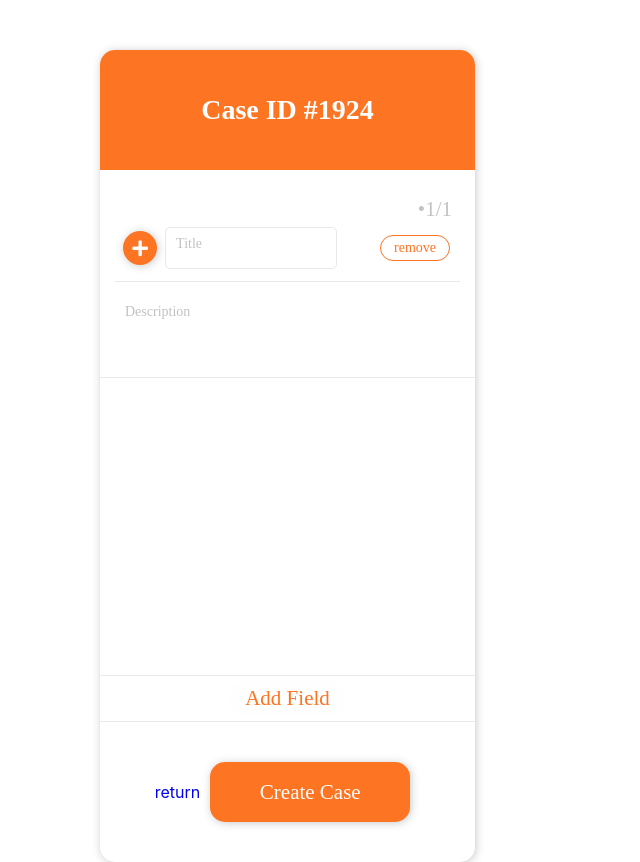
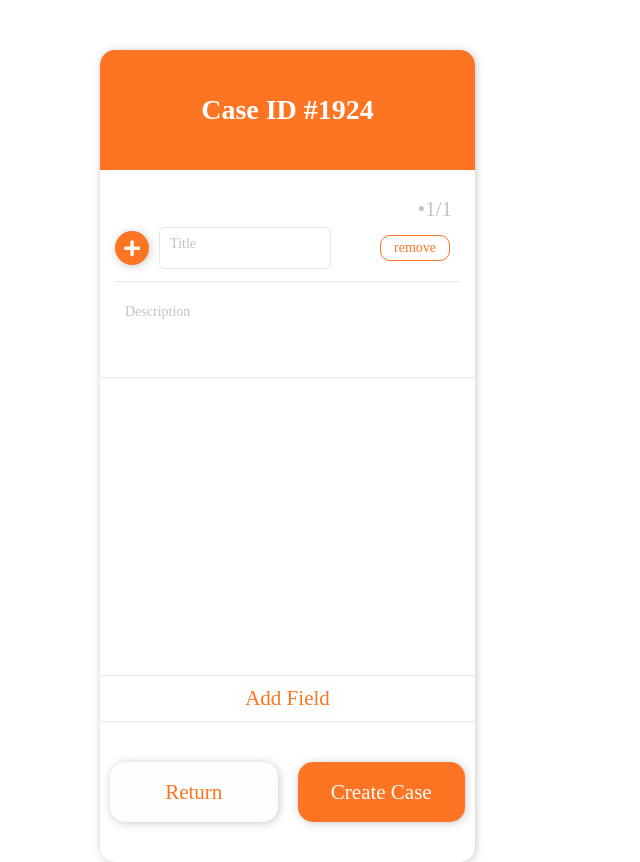
Before and after one commit to yuivae/parsend, a React (Create React App) app: page /create-new in a window 1280 px wide. Shown: the whole page, without its empty margins (0-640 px from the left). Built offline with nearby package versions, Linux system fonts and the light colour scheme.

Commit message:
minor bugs fixed

```diff
--- a/src/App.js
+++ b/src/App.js
@@ -1,5 +1,5 @@
 import React, { useEffect } from "react";
-import "./App.css";
+import "./App.scss";
 import { Router } from "react-router-dom";
 import Routes from "./routes/routes";
 import history from "./services/history";
--- a/src/App.css
+++ b/src/App.scss
@@ -1,21 +1,14 @@
-:root {
-  --font: "Avenir";
-  --main-color: #f57656;
-  --text-regular: #3a3a3a;
-  --text-light: #c2c2c2;
-  --shadow: 1px 1px 8px #3a3a3a46;
-  --brand-white: #fefefe;
-}
+@import "./variables.scss";
 .fa-times {
-  color: var(--main-color);
+  color: $main-color;
   /* font-size: small; */
 }
 .fa-plus {
-  color: var(--brand-white);
+  color: $brand-white;
   font-size: large;
 }
 .fa-pen {
-  color: var(--brand-white);
+  color: $brand-white;
   font-size: small;
 }
 a {
@@ -23,64 +16,47 @@ a {
   color: none;
 }
 h1 {
-  font-family: var(--font);
-  color: var(--brand-white);
+  font-family: $font;
+  color: $brand-white;
   font-size: 28px;
 }
 h2 {
-  font-family: var(--font);
+  font-family: $font;
   margin: 2px 8px;
   font-size: 21px;
-  color: var(--text-light);
+  color: $text-light;
   font-weight: normal;
 }
 h3 {
-  font-family: var(--font);
+  font-family: $font;
   margin: 6px 8px;
   font-size: 14px;
-  color: var(--text-dark);
+  color: $text-regular;
   font-weight: normal;
 }
 h4 {
-  font-family: var(--font);
+  font-family: $font;
   margin: 2px 8px;
   margin-bottom: 6px;
   font-size: 10px;
-  color: var(--text-light);
+  color: $text-light;
   font-weight: normal;
 }
 p {
-  font-family: var(--font);
+  font-family: $font;
   margin: 2px 8px;
   font-size: 14px;
-  color: var(--text-light);
+  color: $text-light;
   text-decoration: underline;
 }
-/* CASE CARDS */
-#card-container {
-  width: 370px;
-  height: 300px;
-  display: flex;
-  flex-direction: column;
-  justify-content: center;
-  align-items: center;
-  margin: 50px 100px;
-
-  box-shadow: var(--shadow);
-  border-radius: 15px;
-  overflow: auto;
+// STATE CLASSES
+.primary {
+  color: $brand-white;
+  background-color: $main-color;
 }
-#card-header {
-  width: 100%;
-  height: 80px;
-  margin-bottom: auto;
-  background-color: var(--main-color);
-}
-#card-footer {
-  width: 100%;
-  height: 60px;
-  margin-top: auto;
-  background-color: var(--text-light);
+.secondary {
+  color: $main-color;
+  background-color: $brand-white;
 }
 /* HOMEPAGE */
 #root {
@@ -97,7 +73,7 @@ p {
 
   border-radius: 15px;
   overflow: auto;
-  box-shadow: var(--shadow);
+  box-shadow: $shadow;
 }
 #header {
   display: flex;
@@ -105,7 +81,6 @@ p {
   align-items: center;
   width: 100%;
   height: 120px;
-  background-color: var(--main-color);
 }
 #footer {
   display: flex;
@@ -114,7 +89,7 @@ p {
   width: auto;
   padding: 20px 0;
 
-  border-top: 1px solid var(--border-color);
+  border-top: 1px solid $border-color;
 }
 .down {
   margin-top: auto;
@@ -129,12 +104,12 @@ p {
   border: 1px transparent;
   outline: none;
   width: 100px;
-  color: var(--brand-white);
-  font-family: var(--font);
+  color: $brand-white;
+  font-family: $font;
   font-weight: bold;
 }
 #case-id:focus {
-  border-bottom: solid 1px var(--brand-white);
+  border-bottom: solid 1px $brand-white;
 }
 
 #middle {
@@ -147,16 +122,16 @@ p {
   height: 40px;
   width: 100px;
   border-radius: 5px;
-  background-color: var(--main-color);
-  color: var(--brand-white);
+  background-color: $main-color;
+  color: $brand-white;
   border: none;
   outline: none;
-  box-shadow: var(--shadow);
+  box-shadow: $shadow;
 }
 .text-field {
   width: 200px;
   height: 35px;
   border-radius: 5px;
   outline: none;
-  border: 1px solid var(--text-light);
+  border: 1px solid $text-light;
 }
--- a/src/Components/CreateCase/CreateCase.css
+++ /dev/null
@@ -1,53 +0,0 @@
-:root {
-  --font: "Avenir";
-  --main-color: #fd7422;
-  --text-regular: #3a3a3a;
-  --text-light: #c2c2c2;
-  --border-color: #c2c2c260;
-  --shadow: 1px 1px 8px #3a3a3a46;
-  --brand-white: #fefefe;
-}
-
-#add-section {
-  display: flex;
-  justify-content: center;
-  align-items: center;
-  margin-top: auto;
-  padding: 5px 0;
-  border-top: 1px solid var(--border-color);
-}
-#add-field {
-  margin: 0 10px;
-  padding: 5px 15px;
-
-  border-radius: 15px;
-  border: none;
-  /* border: 1px solid var(--main-color); */
-  outline: none;
-  background-color: var(--brand-white);
-  color: var(--main-color);
-  font-family: var(--font);
-  font-size: 21px;
-  font-weight: normal;
-  cursor: pointer;
-}
-#submit {
-  height: 60px;
-  width: 200px;
-  margin: 0 10px;
-
-  border: none;
-  outline: none;
-  border-radius: 15px;
-  box-shadow: var(--shadow);
-  cursor: pointer;
-
-  background-color: var(--main-color);
-  font-family: var(--font);
-  font-size: 21px;
-  font-weight: 500;
-  color: var(--brand-white);
-}
-.footer-create {
-  height: 100px;
-}
--- a/src/Components/CreateCase/CreateCase.js
+++ b/src/Components/CreateCase/CreateCase.js
@@ -1,7 +1,7 @@
 import React, { useState, useEffect, useRef } from "react";
 import { NavLink, useHistory, useLocation } from "react-router-dom";
 import EnterItem from "../EnterItem/EnterItem";
-import "./CreateCase.css";
+import "./CreateCase.scss";
 
 export default function CreateCase() {
   //setting a dynamic caseID state for later use this will be edited by input
@@ -135,7 +135,7 @@ export default function CreateCase() {
   }, [caseObject]);
   return (
     <div id="mobile">
-      <div id="header">
+      <div id="header" className="primary">
         <div id="title">
           <h1>Case ID {caseID}</h1>
         </div>
@@ -159,8 +159,10 @@ export default function CreateCase() {
         </button>
       </div>
       <div id="footer" className="footer-create">
-        <NavLink to={{ pathname: "/parsend" }}>return</NavLink>
-        <button id="submit" onClick={submitHandler}>
+        <button className="button secondary" onClick={() => history.goBack()}>
+          Return
+        </button>
+        <button className="button primary" onClick={submitHandler}>
           Create Case
         </button>
       </div>
--- /dev/null
+++ b/src/Components/CreateCase/CreateCase.scss
@@ -0,0 +1,50 @@
+@import "../../variables.scss";
+
+#add-section {
+  display: flex;
+  justify-content: center;
+  align-items: center;
+  margin-top: auto;
+  padding: 5px 0;
+  border-top: 1px solid $border-color;
+}
+#add-field {
+  margin: 0 10px;
+  padding: 5px 15px;
+
+  border-radius: 15px;
+  border: none;
+  outline: none;
+  background-color: $brand-white;
+  color: $main-color;
+  font-family: $font;
+  font-size: 21px;
+  font-weight: normal;
+  cursor: pointer;
+}
+.button {
+  height: 60px;
+  width: 200px;
+  margin: 0 10px;
+
+  border: none;
+  outline: none;
+  border-radius: 15px;
+  box-shadow: $shadow;
+  cursor: pointer;
+
+  font-family: $font;
+  font-size: 21px;
+  font-weight: 500;
+}
+.footer-create {
+  height: 100px;
+}
+// .primary {
+//   color: $brand-white;
+//   background-color: $main-color;
+// }
+// .secondary {
+//   color: $main-color;
+//   background-color: $brand-white;
+// }
--- a/src/Components/EnterItem/EnterItem.js
+++ b/src/Components/EnterItem/EnterItem.js
@@ -13,8 +13,8 @@ function EnterItem({
   const titleRef = useRef("");
   const inputRef = useRef("");
   const [attached, setAttached] = useState([]);
-  //porgressColor will define the complete/incomplete state of the item by color
-  const [progressColor, setProgressColor] = useState("item-content");
+  //porgressColor will define the set/unset state of the items by color
+  const [progressColor, setProgressColor] = useState("unset");
 
   //define remove selection and remove
   function removeHandler() {
@@ -38,7 +38,7 @@ function EnterItem({
     if (uploadFile.files.length > 0) {
       //FileList is not an array, but it is iterable. We use spread op to get it as an array.
       setAttached([...uploadFile.files]);
-      setProgressColor("item-content gray");
+      setProgressColor("set");
     }
   }
   function removeAttached(event) {
@@ -50,7 +50,7 @@ function EnterItem({
       setAttached(newList);
     } else {
       setAttached([]);
-      setProgressColor("item-content");
+      setProgressColor("unset");
     }
   }
   useEffect(() => {
@@ -58,7 +58,7 @@ function EnterItem({
     attachments({ attached: attached.length, itemIndex: itemIndex });
   }, [attached]);
   return (
-    <div className={progressColor}>
+    <div className={`item-content ${progressColor}`}>
       <div className="item-container">
         {attached.map((file, index) => (
           <div data-index={index} key={index} className="attached">
@@ -78,11 +78,12 @@ function EnterItem({
           </div>
         ))}
         <div className="add-section">
-          <button type="button" className="add-button">
-            <label htmlFor={itemIndex}>
+          <label htmlFor={itemIndex}>
+            <div className="add-button">
               <i className="fas fa-plus"></i>
-            </label>
-          </button>
+            </div>
+          </label>
+
           <input
             ref={inputRef}
             id={itemIndex}
@@ -95,7 +96,7 @@ function EnterItem({
           <div className="add-text">
             <div id="add-title">
               <div ref={titleRef} onBlur={blurHandler} contentEditable></div>
-              <h3 className="placeholder">Title</h3>
+              <h3 className={progressColor}>Title</h3>
             </div>
           </div>
           <div className="item-counter">
@@ -115,7 +116,7 @@ function EnterItem({
             onBlur={blurHandler}
             contentEditable
           ></div>
-          <h3>Description</h3>
+          <h3 className={progressColor}>Description</h3>
         </div>
       </div>
     </div>
--- a/src/Components/EnterItem/EnterItem.scss
+++ b/src/Components/EnterItem/EnterItem.scss
@@ -1,5 +1,10 @@
 @import "../../variables.scss";
-
+button label {
+  i {
+    pointer-events: none;
+    cursor: pointer;
+  }
+}
 .item-content {
   display: flex;
   flex-direction: column;
@@ -20,7 +25,6 @@
 .add-section {
   position: relative;
   display: flex;
-  justify-content: center;
   align-items: center;
   padding: 10px 0;
   padding-top: 40px;
@@ -30,7 +34,10 @@
 .add-button {
   width: 34px;
   height: 34px;
-  margin: 0 8px;
+  margin: 0;
+  display: flex;
+  justify-content: center;
+  align-items: center;
 
   border-radius: 50px;
   border: none;
@@ -41,7 +48,7 @@
 .add-text {
   display: flex;
   flex-direction: column;
-  margin-right: auto;
+  margin: 0 10px;
 }
 #add-title {
   position: relative;
@@ -57,7 +64,6 @@
     margin: 0 10px;
     outline: none;
     border: none;
-    background-color: white;
     color: $text-light;
     transition: all 300ms ease-in-out;
     pointer-events: none;
@@ -79,9 +85,10 @@
 .remove-item {
   margin: 10px;
   padding: 2px 5px;
+  margin-left: auto;
 
   border: 1px solid $main-color;
-  border-radius: 15px;
+  border-radius: 10px;
   cursor: pointer;
 }
 .remove-name {
@@ -115,7 +122,6 @@
     top: 15%;
     margin: 10px;
     color: $text-light;
-    background-color: white;
     transition: all 400ms ease-in-out;
   }
   div:focus + h3 {
@@ -135,8 +141,12 @@
   overflow: hidden;
   z-index: -1;
 }
-.gray {
+.set {
   background-color: #f8f8f8;
+}
+
+.unset {
+  background-color: white;
 }
 
 .attached {
--- a/src/Components/Home/Home.js
+++ b/src/Components/Home/Home.js
@@ -1,6 +1,7 @@
 import React, { useState, useEffect, useRef } from "react";
 import { NavLink } from "react-router-dom";
 import "./Home.scss";
+// import "../../App.scss";
 
 export default function Home(props) {
   // const location = useLocation();
@@ -23,7 +24,7 @@ export default function Home(props) {
   // let display = [];
   return (
     <div id="mobile">
-      <div id="header">
+      <div id="header" className="primary">
         <div id="title">
           <h1>Case List</h1>
         </div>
--- a/src/Components/Home/Home.scss
+++ b/src/Components/Home/Home.scss
@@ -1,7 +1,6 @@
 @import "../../variables.scss";
-
 .navbar-option {
-  color: var(--text-light);
+  color: $text-light;
   font-size: 30px;
   margin: 0 30px;
 }
```
